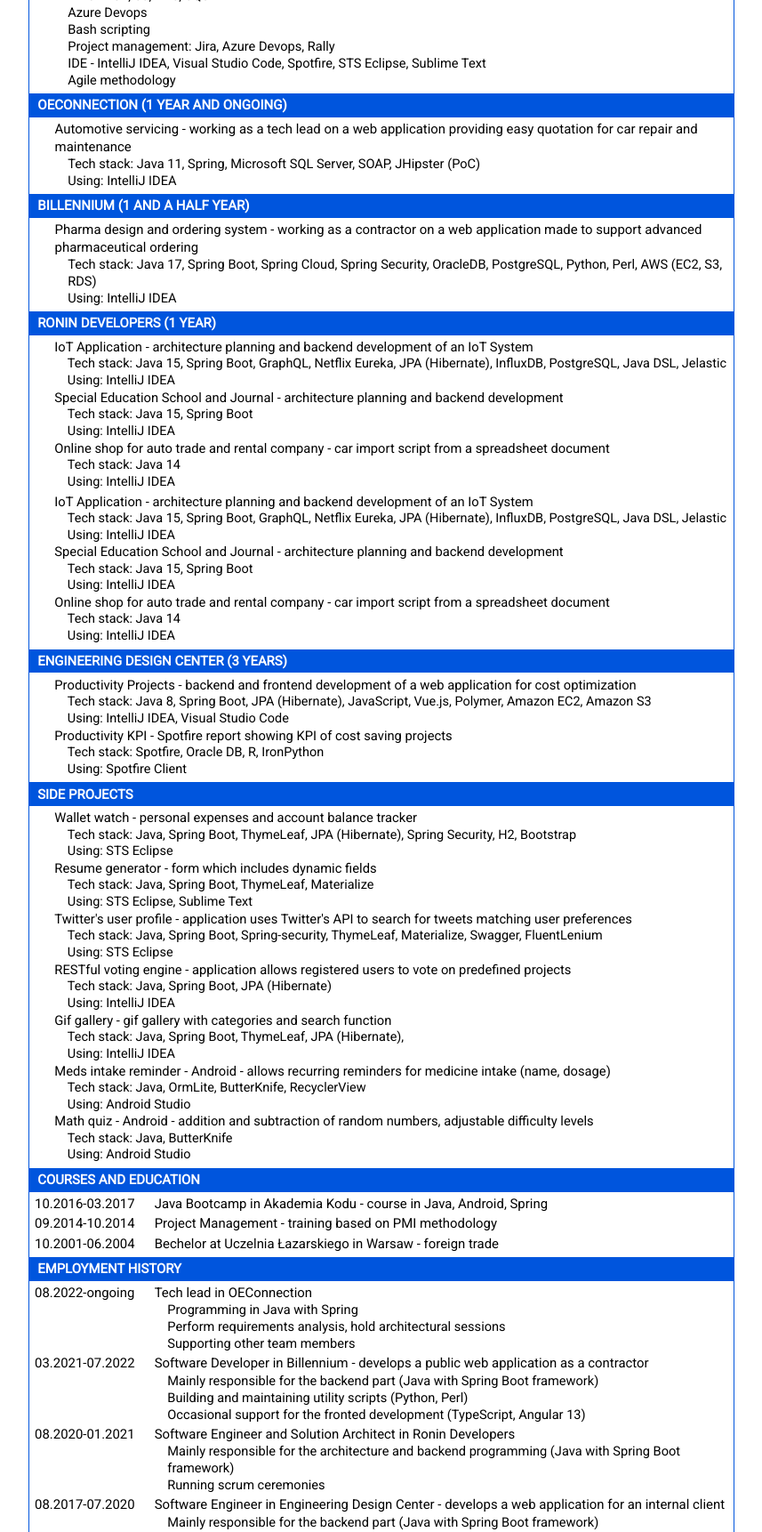
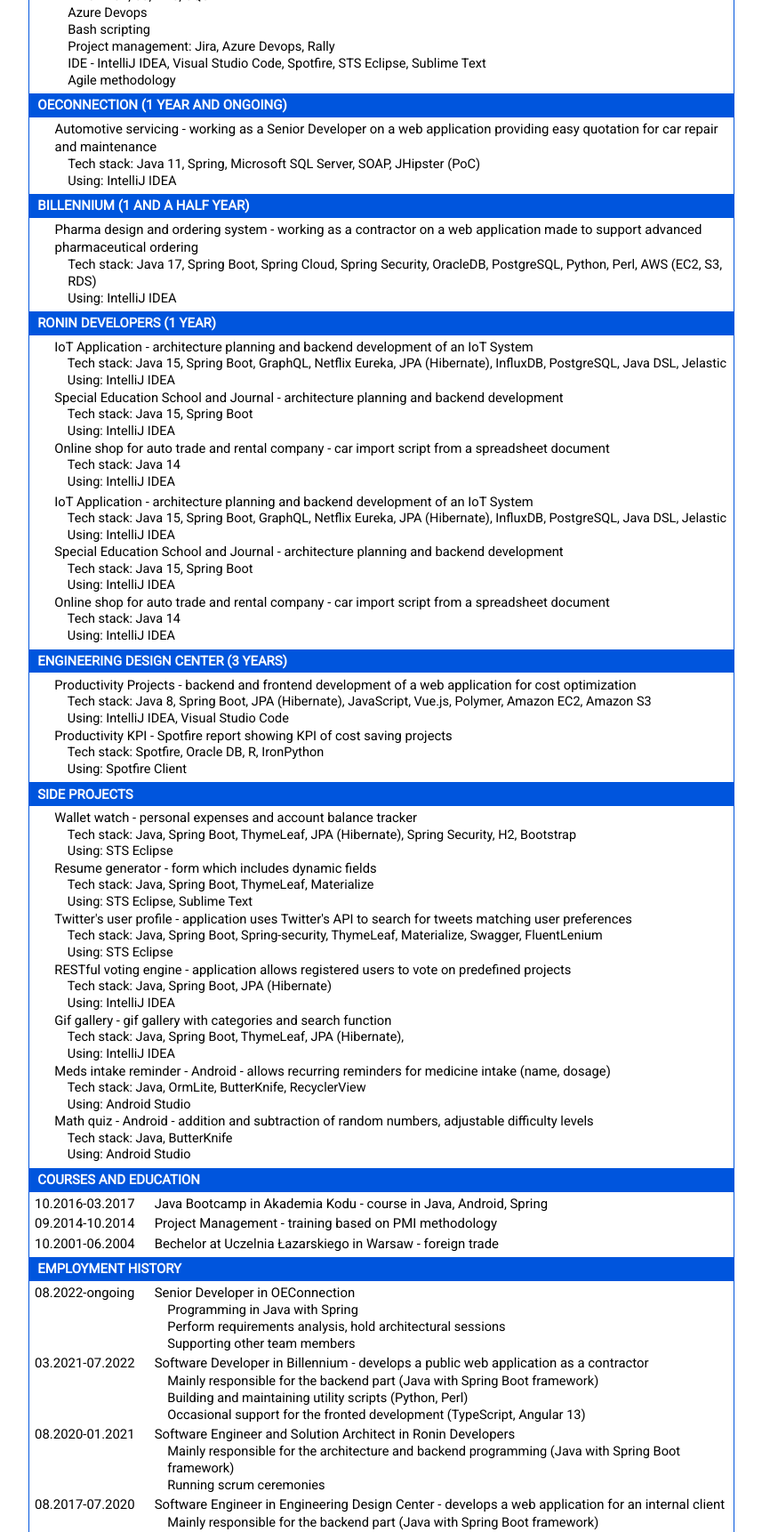
Before and after one commit to lkwid/lkwid.github.io, a plain HTML site: page index.html in a window 1280 px wide. Shown: the part 440-2162 px from the top of the page at 89% size, without its empty margins (211-1068 px from the left). Drawn offline with Linux system fonts and the light colour scheme.

Commit message:
Updating OEC position

```diff
--- a/index.html
+++ b/index.html
@@ -93,7 +93,7 @@
     <div class="row">
         <div class="box content-box">
             <ul class="first-level">
-                <li>Automotive servicing - working as a tech lead on a web application providing easy quotation for car repair and maintenance
+                <li>Automotive servicing - working as a Senior Developer on a web application providing easy quotation for car repair and maintenance
                     <ul class="second-level">
                         <li>Tech stack: Java 11, Spring, Microsoft SQL Server, SOAP, JHipster (PoC)
                         </li>
@@ -291,7 +291,7 @@
             <div class="row">
                 <div class="box small-box">08.2022-ongoing</div>
                 <div class="box big-box">
-                    Tech lead in OEConnection
+                    Senior Developer in OEConnection
                     <ul class="second-level">
                         <li>Programming in Java with Spring</li>
                         <li>Perform requirements analysis, hold architectural sessions</li>
```
Also changed, not shown: 1 other file.
